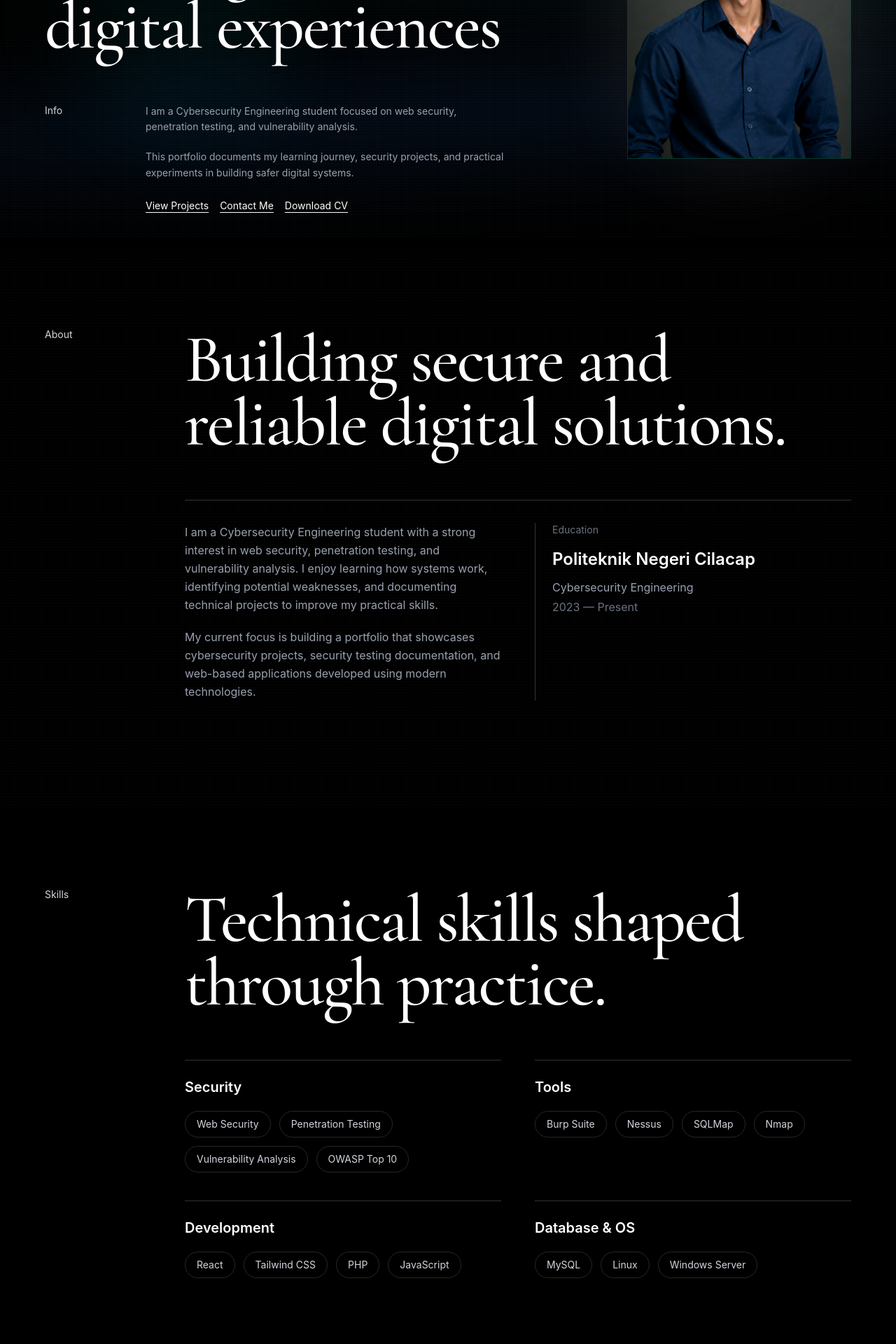
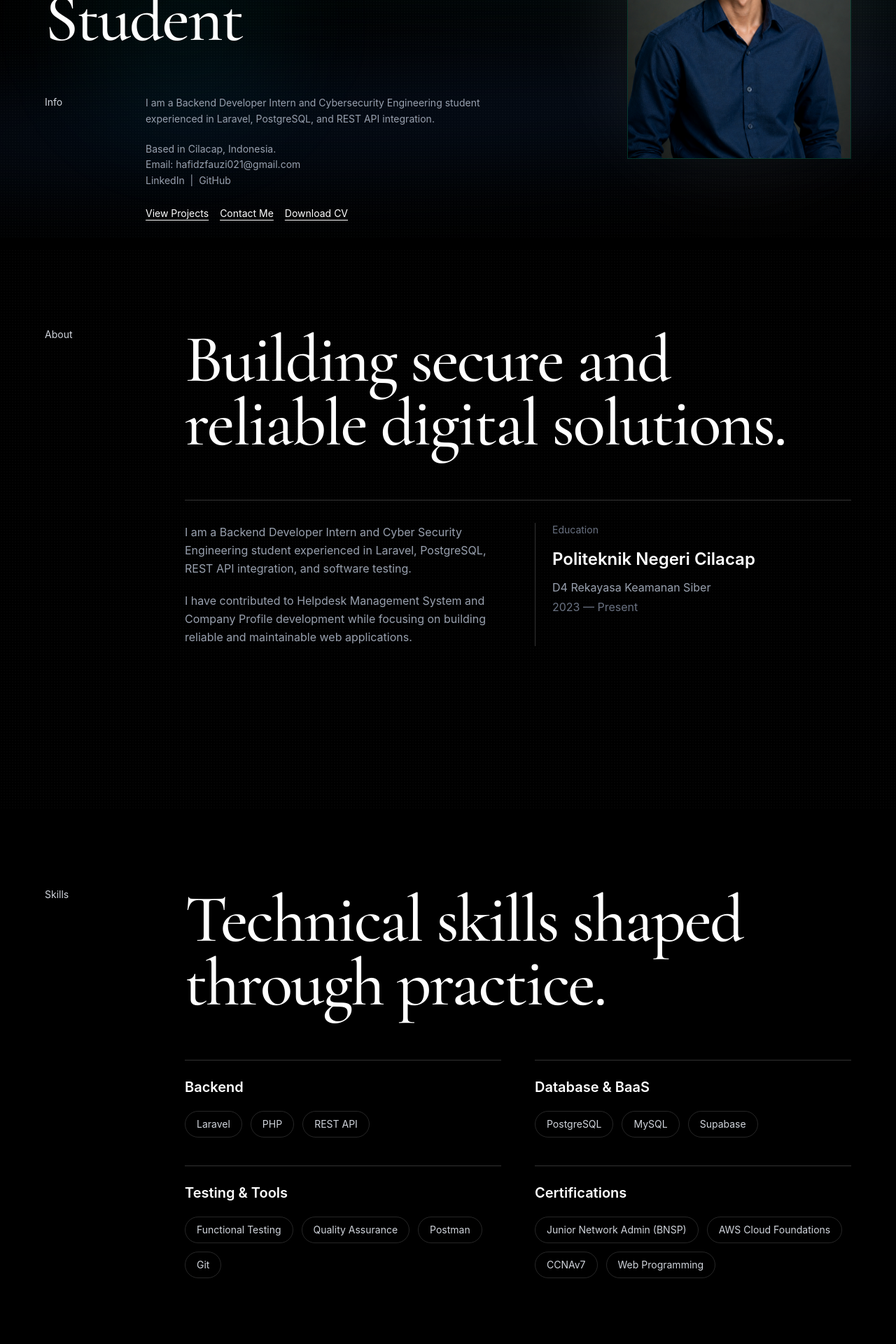
Before and after one commit to hafidzfauzi/Portfolio, a React app: page / in a window 1280 px wide. Shown: the part 460-2380 px from the top of the page at 70% size. Built offline with nearby package versions, Linux system fonts and the light colour scheme; the HTML template or start-up script is replaced by a standard one.

Commit message:
feat: scaffold portfolio pages, data modules, and main application structure

```diff
--- a/src/App.jsx
+++ b/src/App.jsx
@@ -12,6 +12,7 @@ import Contact from './pages/Contact'
 import Footer from './components/Footer'
 import AnimatedBackground from './components/AnimatedBackground'
 import ScrollToTop from './components/ScrollToTop'
+import Experience from './pages/Experience'
 
 function App() {
   return (
@@ -23,6 +24,7 @@ function App() {
         <Hero />
         <About />
         <Skills />
+        <Experience />
         <Projects />
         <Contact />
         <Footer />
--- a/src/data/navItems.js
+++ b/src/data/navItems.js
@@ -2,6 +2,7 @@ export const navItems = [
   { name: 'Home', link: '#home' },
   { name: 'About', link: '#about' },
   { name: 'Skills', link: '#skills' },
+  { name: 'Experience', link: '#experience' },
   { name: 'Projects', link: '#projects' },
   { name: 'Contact', link: '#contact' },
 ]
--- a/src/data/projectsData.js
+++ b/src/data/projectsData.js
@@ -1,23 +1,14 @@
 export const projects = [
   {
-    title: 'Web Security Testing',
-    desc: 'Security testing project focused on identifying vulnerabilities in web applications using vulnerability assessment and penetration testing methods.',
-    tech: ['Burp Suite', 'OWASP', 'Web Security'],
-    github: '#',
-    demo: '#',
+    title: 'Helpdesk Management System (PT. Bosowa Energi)',
+    desc: 'Architected and developed a comprehensive monolithic ticket reporting web application to streamline IT support workflows and enhance operational efficiency.',
+    tech: ['PHP', 'JavaScript', 'daisyUI', 'Tailwind CSS', 'Laravel', 'MySQL', 'REST API'],
+    demo: 'https://portfolio-hafidzfauzi.xyz/helpdesk-bosowa/',
   },
   {
-    title: 'SQL Injection Lab',
-    desc: 'Local web application lab for practicing SQL Injection exploitation and mitigation techniques.',
-    tech: ['PHP', 'MySQL', 'SQLMap'],
-    github: '#',
-    demo: '#',
-  },
-  {
-    title: 'Vulnerability Scanner Report',
-    desc: 'Security assessment report based on vulnerability scanning using Nessus to analyze system weaknesses.',
-    tech: ['Nessus', 'Linux', 'Security Audit'],
-    github: '#',
-    demo: '#',
-  },
+    title: 'Company Profile Website (CV Entwo Electronic & Engineering)',
+    desc: 'Engineered a dynamic, high-performance company profile website featuring modern UI/UX design to elevate brand presence and user engagement.',
+    tech: ['PHP', 'JavaScript', 'Tailwind CSS', 'Laravel', 'PostgreSQL', 'React', 'Inertia.js', 'Supabase'],
+    demo: 'https://portfolio-hafidzfauzi.xyz/entwo-compro/',
+  }
 ]
--- a/src/data/skillsData.js
+++ b/src/data/skillsData.js
@@ -1,18 +1,18 @@
 export const skillGroups = [
   {
-    title: 'Security',
-    items: ['Web Security', 'Penetration Testing', 'Vulnerability Analysis', 'OWASP Top 10'],
+    title: 'Backend',
+    items: ['Laravel', 'PHP', 'REST API'],
   },
   {
-    title: 'Tools',
-    items: ['Burp Suite', 'Nessus', 'SQLMap', 'Nmap'],
+    title: 'Database & BaaS',
+    items: ['PostgreSQL', 'MySQL', 'Supabase'],
   },
   {
-    title: 'Development',
-    items: ['React', 'Tailwind CSS', 'PHP', 'JavaScript'],
+    title: 'Testing & Tools',
+    items: ['Functional Testing', 'Quality Assurance', 'Postman', 'Git'],
   },
   {
-    title: 'Database & OS',
-    items: ['MySQL', 'Linux', 'Windows Server'],
+    title: 'Certifications',
+    items: ['Junior Network Admin (BNSP)', 'AWS Cloud Foundations', 'CCNAv7', 'Web Programming'],
   },
 ]
--- a/src/pages/About.jsx
+++ b/src/pages/About.jsx
@@ -28,17 +28,13 @@ export default function About() {
                 className="text-gray-400 leading-relaxed"
               >
                 <p>
-                  I am a Cybersecurity Engineering student with a strong interest
-                  in web security, penetration testing, and vulnerability analysis.
-                  I enjoy learning how systems work, identifying potential
-                  weaknesses, and documenting technical projects to improve my
-                  practical skills.
+                  I am a Backend Developer Intern and Cyber Security Engineering student
+                  experienced in Laravel, PostgreSQL, REST API integration, and software testing.
                 </p>
 
                 <p className="mt-5">
-                  My current focus is building a portfolio that showcases
-                  cybersecurity projects, security testing documentation, and
-                  web-based applications developed using modern technologies.
+                  I have contributed to Helpdesk Management System and Company Profile development
+                  while focusing on building reliable and maintainable web applications.
                 </p>
               </div>
 
@@ -56,7 +52,7 @@ export default function About() {
                 </h3>
 
                 <p className="text-gray-400 mt-3">
-                  Cybersecurity Engineering
+                  D4 Rekayasa Keamanan Siber
                 </p>
 
                 <p className="text-gray-500 mt-1">
--- /dev/null
+++ b/src/pages/Experience.jsx
@@ -0,0 +1,59 @@
+export default function Experience() {
+  return (
+    <section
+      id="experience"
+      className="scroll-mt-20 md:min-h-screen bg-transparent text-white relative overflow-hidden px-6 py-28"
+    >
+      <div className="relative z-10 max-w-6xl mx-auto">
+        <div className="grid lg:grid-cols-[160px_1fr] gap-10">
+          <p data-aos="fade-up" className="text-sm text-gray-300">
+            Experience
+          </p>
+
+          <div>
+            <h2
+              data-aos="fade-up"
+              data-aos-delay="150"
+              className="font-heading text-5xl sm:text-6xl md:text-8xl leading-[0.95] font-medium tracking-tight max-w-5xl"
+            >
+              Professional journey & hands-on development.
+            </h2>
+
+            <div className="mt-16 border-t border-white/20 pt-8">
+              <div
+                data-aos="fade-up"
+                data-aos-delay="250"
+                className="grid md:grid-cols-[1fr_250px] gap-8 items-start"
+              >
+                <div>
+                  <h3 className="text-2xl font-semibold">
+                    Backend Developer Intern & QA Engineer Intern
+                  </h3>
+                  <p className="text-xl text-emerald-400 mt-2">
+                    PT Bumi Teknik Semesta
+                  </p>
+
+                  <ul className="mt-6 space-y-3 text-gray-400 leading-relaxed list-disc list-inside">
+                    <li>Developed backend features and business logic for a Laravel-based Helpdesk Management System.</li>
+                    <li>Built and maintained a Company Profile website using Laravel and Supabase.</li>
+                    <li>Integrated PostgreSQL databases, CRUD operations, and API-based data management.</li>
+                    <li>Performed functional testing, bug reporting, and verification of fixes.</li>
+                  </ul>
+                </div>
+
+                <div className="md:text-right border-l md:border-l-0 md:border-r border-white/20 pl-6 md:pl-0 md:pr-6">
+                  <p className="text-gray-400">
+                    Feb 2026 — Present
+                  </p>
+                  <p className="text-sm text-gray-500 mt-2">
+                    Internship
+                  </p>
+                </div>
+              </div>
+            </div>
+          </div>
+        </div>
+      </div>
+    </section>
+  )
+}
--- a/src/pages/Hero.jsx
+++ b/src/pages/Hero.jsx
@@ -15,8 +15,8 @@ export default function Hero() {
               data-aos="fade-up"
               className="font-heading text-5xl sm:text-6xl md:text-8xl leading-[0.95] font-medium tracking-tight"
             >
-              Cybersecurity student <br />
-              building secure digital experiences
+              Backend Developer & <br />
+              Cybersecurity Student
             </h1>
 
             <div
@@ -30,13 +30,14 @@ export default function Hero() {
 
               <div className="text-sm text-gray-400 leading-relaxed">
                 <p>
-                  I am a Cybersecurity Engineering student focused on web security,
-                  penetration testing, and vulnerability analysis.
+                  I am a Backend Developer Intern and Cybersecurity Engineering student
+                  experienced in Laravel, PostgreSQL, and REST API integration.
                 </p>
 
                 <p className="mt-5">
-                  This portfolio documents my learning journey, security projects,
-                  and practical experiments in building safer digital systems.
+                  Based in Cilacap, Indonesia.<br/>
+                  Email: hafidzfauzi021@gmail.com <br/>
+                  <a href="https://linkedin.com/in/hafidz-fauzi-86aa68300" target="_blank" className="hover:text-white transition">LinkedIn</a> &nbsp;|&nbsp; <a href="https://github.com/hafidzfauzi" target="_blank" className="hover:text-white transition">GitHub</a>
                 </p>
 
                 <div className="mt-6 flex gap-4">
--- a/src/pages/Projects.jsx
+++ b/src/pages/Projects.jsx
@@ -59,17 +59,12 @@ export default function Projects() {
 
                     <div className="flex gap-5 mt-6 text-sm">
                       <a
-                        href={project.github}
+                        href={project.demo}
+                        target="_blank"
+                        rel="noopener noreferrer"
                         className="text-white underline underline-offset-4 hover:text-gray-400 transition"
                       >
-                        GitHub
-                      </a>
-
-                      <a
-                        href={project.demo}
-                        className="text-white underline underline-offset-4 hover:text-gray-400 transition"
-                      >
-                        Live Demo
+                        View Project ↗
                       </a>
                     </div>
                   </div>
```
Also changed, not shown: 1 other file (tests, documents, lock files or other folders).
